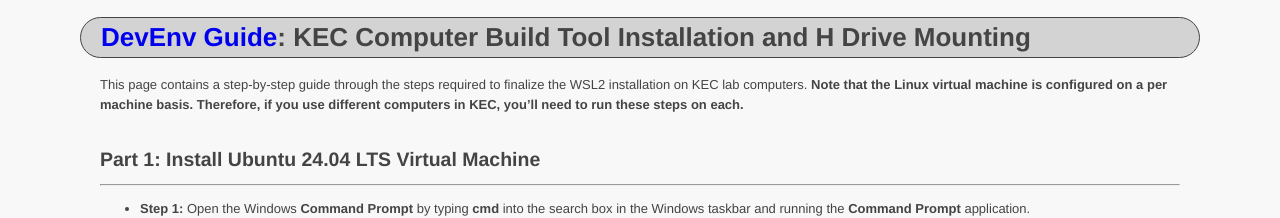
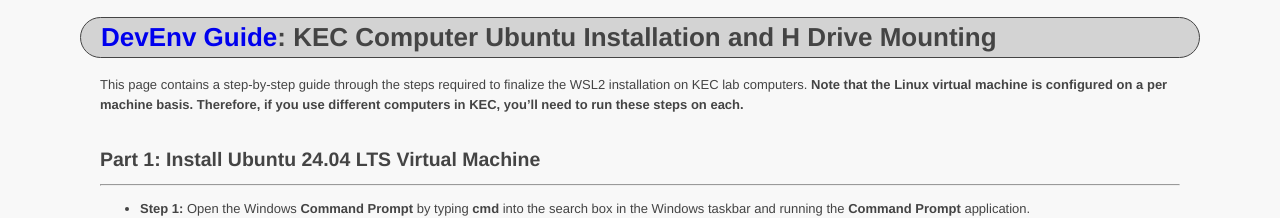
Before and after one commit to ycpcs/dev-env-setup-guide, a Jekyll site: the page built from prog_envs/win11/win11_kecComputer_config_linux.md, in a window 1280 px wide. Shown: the top 218 px of the page. Built offline with Jekyll 4.4.1, drawn with Linux system fonts in a browser that asks for light colours.

Commit message:
updated link names for guide

```diff
--- a/prog_envs/win11/win11_kecComputer_config_linux.md
+++ b/prog_envs/win11/win11_kecComputer_config_linux.md
@@ -1,6 +1,6 @@
 ---
 layout: default
-title: KEC Computer Build Tool Installation and H Drive Mounting
+title: KEC Computer Ubuntu Installation and H Drive Mounting
 ---
 
 This page contains a step-by-step guide through the steps required to finalize the WSL2 installation on KEC lab computers. **Note that the Linux virtual machine is configured on a per machine basis. Therefore, if you use different computers in KEC, you'll need to run these steps on each.**
```
Also changed, not shown: prog_envs/win11/win11_clion_installation.md (+1 -1 lines), prog_envs/win11/win11_wsl2_build_tool_installation.md (+1 -1 lines).
